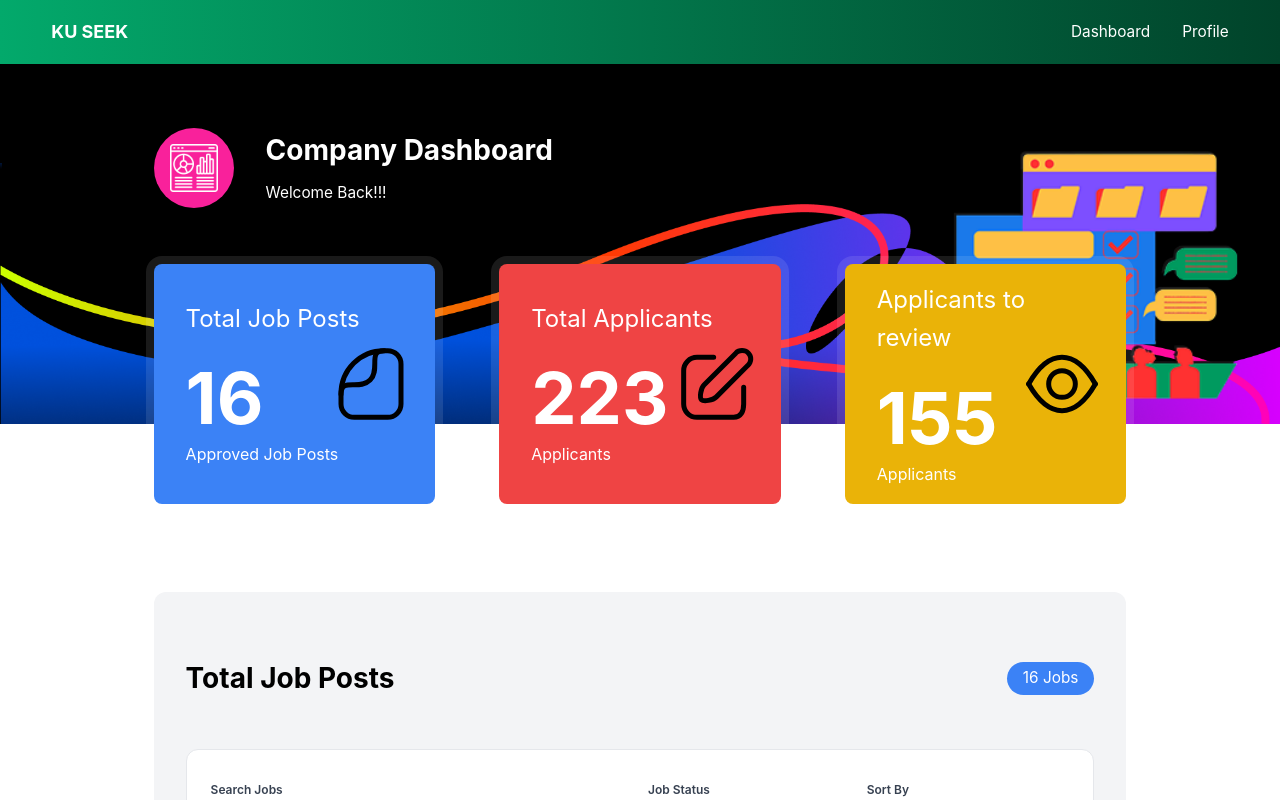
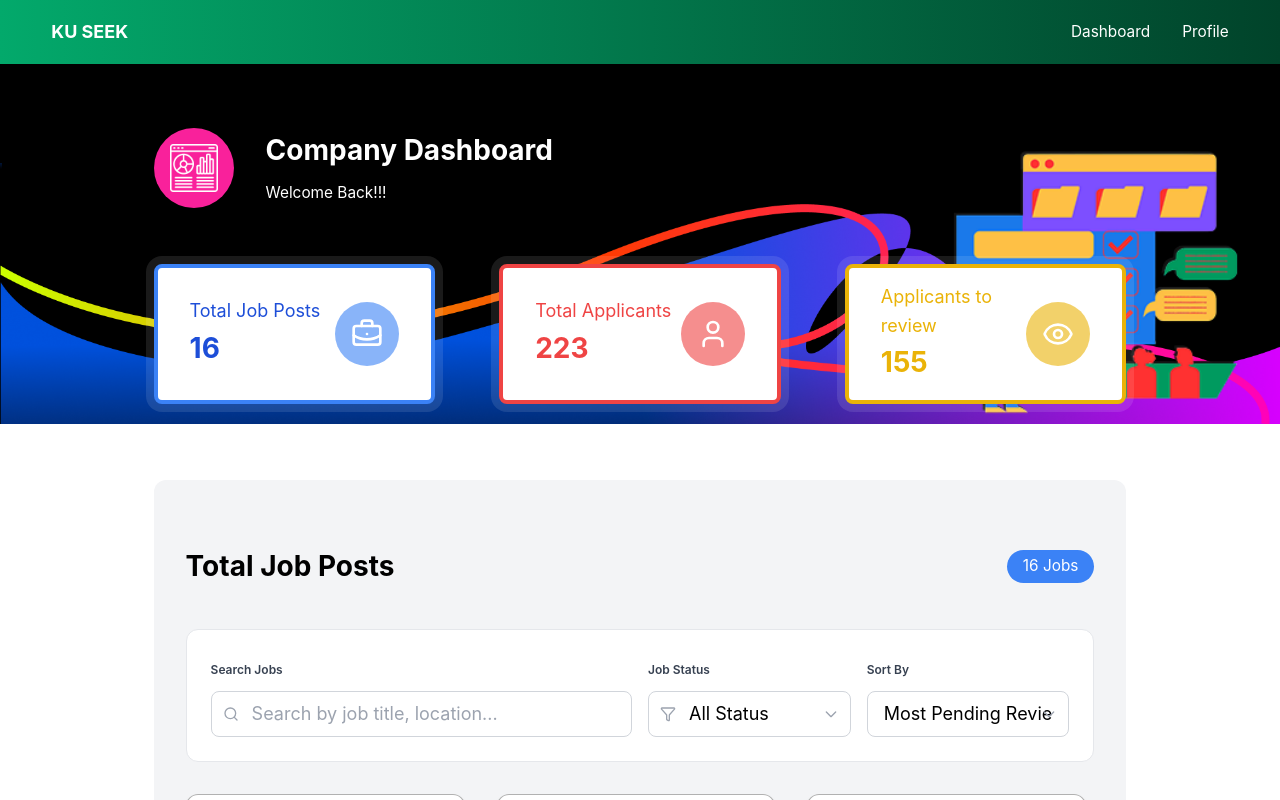
Before and after one commit to KU-jobapp-guys/KU-Seek, a Vue app in the folder frontend/: page /company/dashboard in a window 1280 px wide. Shown: the top 800 px of the page. Built offline with nearby package versions, Linux system fonts and the light colour scheme.

Commit message:
change DashboardCard for company profile

```diff
--- a/frontend/src/components/dashboards/DashboardStatCard.vue
+++ b/frontend/src/components/dashboards/DashboardStatCard.vue
@@ -5,22 +5,25 @@ defineProps<{
   description: string
   icon: string
   cardClass?: string
+  iconClass?: string
 }>()
 </script>
 
 <template>
-  <div :class="cardClass + ' rounded-lg ring-8 ring-white/10 p-8 flex-1 text-white relative overflow-hidden h-[240px] relative flex flex-col justify-center'">
+  <div :class="cardClass + ' border border-4 bg-white rounded-lg ring-8 ring-white/10 p-8 flex-1 relative overflow-hidden h-[140px] relative flex justify-between items-center'">
     <div class="flex flex-col">
-      <div class="text-2xl mb-6">{{ title }}</div>
-      <div class="text-7xl font-bold">{{ value }}</div>
-      <div class="text-xl mt-2">{{ description }}</div>
+      <div class="text-1xl">{{ title }}</div>
+      <div class="text-4xl font-bold">{{ value }}</div>
+      <!-- <div class="text-xl mt-2">{{ description }}</div> -->
     </div>
 
-    <img
-      :src="icon"
-      :alt="title"
-      class="absolute right-6 top-1/2 -translate-y-1/2 w-20 h-20 opacity-100"
-      style="z-index: 1"
-    />
+    <div :class="iconClass + ' shrink-0 rounded-full w-16 h-16 flex items-center justify-center p-4 text-white'">
+      <component
+        :is="icon"
+        :alt="title"
+        class="w-full h-full object-contain text-white"
+        style="z-index: 1"
+      />
+    </div>
   </div>
 </template>
--- a/frontend/src/views/dashboard/CompanyDashboardView.vue
+++ b/frontend/src/views/dashboard/CompanyDashboardView.vue
@@ -1,15 +1,11 @@
 <script setup lang="ts">
 import { onMounted, ref, computed } from 'vue'
-import { useRoute, useRouter } from 'vue-router'
+import { useRouter } from 'vue-router'
 import { mockJobs } from '@/data/mockJobs'
 import CompanyJob from '@/components/profiles/CompanyJob.vue'
 import Header from '@/components/layouts/AppHeader.vue'
 import DashboardStatCard from '@/components/dashboards/DashboardStatCard.vue'
-import CompanyJobCard from '@/components/dashboards/CompanyJobCard.vue'
-import { Search, Filter } from 'lucide-vue-next'
-import jobPostIcon from '@/assets/job-post-icon.svg'
-import appliedIcon from '@/assets/applied-icon.svg'
-import searchIcon from '@/assets/search-icon.svg'
+import { Search, Filter, BriefcaseBusiness, User, Eye } from 'lucide-vue-next'
 import type { Job } from '@/types/jobType'
 
 const router = useRouter()
@@ -22,11 +18,9 @@ async function loadJob() {
   jobLists.value = mockJobs
 }
 
-// Computed filtered and sorted jobs
 const filteredJobs = computed(() => {
   let filtered = jobLists.value
 
-  // Filter by search query
   if (searchQuery.value) {
     const query = searchQuery.value.toLowerCase()
     filtered = filtered.filter(job =>
@@ -36,12 +30,10 @@ const filteredJobs = computed(() => {
     )
   }
 
-  // Filter by status
   if (statusFilter.value !== 'all') {
     filtered = filtered.filter(job => job.status === statusFilter.value)
   }
 
-  // Sort by pending applicants
   if (sortBy.value === 'pendingApplicants') {
     filtered = [...filtered].sort((a, b) => {
       const aPending = a.pendingApplicants || 0
@@ -54,7 +46,6 @@ const filteredJobs = computed(() => {
   return filtered
 })
 
-// Stats computed from actual data
 const stats = computed(() => {
   const totalJobs = jobLists.value.length
   const totalApplicants = jobLists.value.reduce((sum, j) => sum + (j.totalApplicants || 0), 0)
@@ -78,29 +69,32 @@ onMounted(() => {
         title="Total Job Posts"
         :value="stats.totalJobs"
         description="Approved Job Posts"
-        :icon="jobPostIcon"
-        cardClass="bg-blue-500"
+        :icon="BriefcaseBusiness"
+        cardClass="border-blue-500 text-blue-700"
+        iconClass="bg-blue-500/60"
       />
       <DashboardStatCard
         title="Total Applicants"
         :value="stats.totalApplicants"
         description="Applicants"
-        :icon="appliedIcon"
-        cardClass="bg-red-500"
+        :icon="User"
+        cardClass="border-red-500 text-red-500"
+        iconClass="bg-red-500/60"
       />
       <DashboardStatCard
         title="Applicants to review"
         :value="stats.pendingReview"
         description="Applicants"
-        :icon="searchIcon"
-        cardClass="bg-yellow-500"
+        :icon="Eye"
+        cardClass="border-yellow-500 text-yellow-500"
+        iconClass="bg-yellow-500/60"
       />
     </div>
 
     <!-- Total Job Posts Section -->
-    <section class="px-[8vw] md:px-[12vw] mt-32 pb-10 bg-white flex flex-col gap-y-8">
+    <section class="px-[8vw] md:px-[12vw] mt-4 pb-10 bg-white flex flex-col gap-y-8">
       <div class="rounded-xl bg-gray-100 px-8 py-16 flex flex-col gap-y-8">
-        <div class="flex items-center justify-between mb-4">
+        <div class="flex items-center justify-between mb-2">
           <h2 class="text-black text-4xl font-bold">Total Job Posts</h2>
           <p class="px-4 py-1 bg-blue-500 rounded-full text-white">
             {{ filteredJobs.length }} Jobs
```
